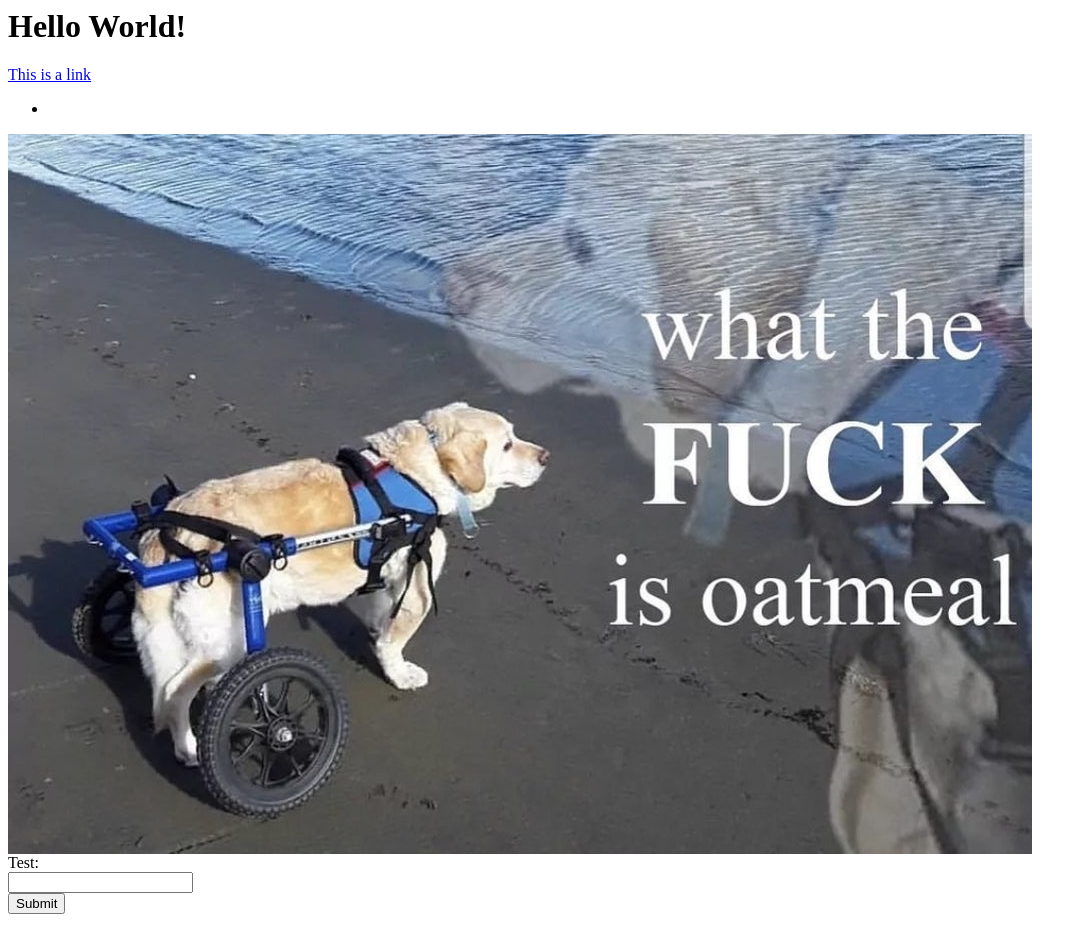
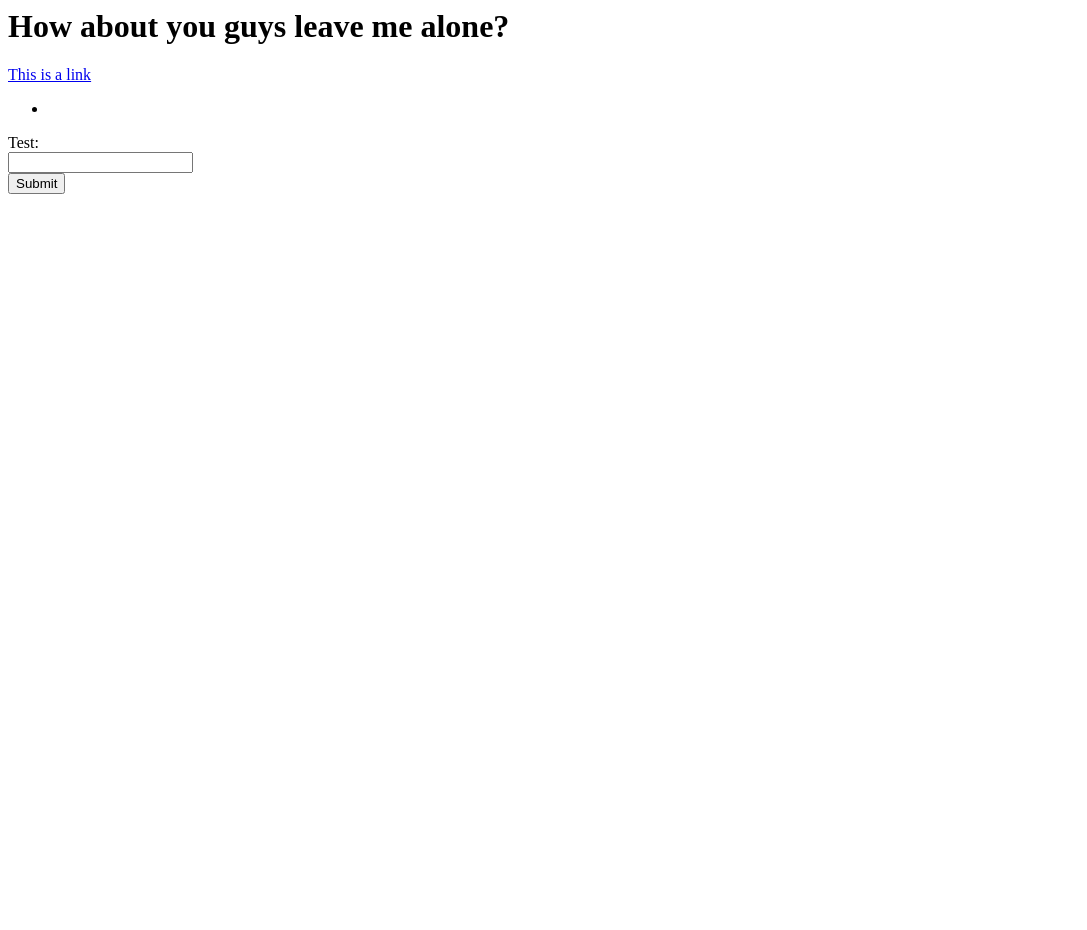
Before and after one commit to HaxsDev/haxsdev.github.io, a plain HTML site: page index.html in a window 1280 px wide. Shown: the whole page, without its empty margins (0-1087 px from the left). After the commit the page ends 800 px from the top, so only its background shows below. Drawn offline with Linux system fonts and the light colour scheme.

Commit message:
Update index.html

```diff
--- a/index.html
+++ b/index.html
@@ -1,11 +1,10 @@
 <html>
   <body>
-    <h1> Hello World! </h1>
+    <h1> How about you guys leave me alone? </h1>
       <a href="https://haxsdev.github.io">This is a link</a>
     <ul>
       <li> </li>
     </ul>
-    <img src="OatmealDog.jpg" style="max-width:100%;" alt="OatMealDog">
 
   <form>
     Test:<br>
```
